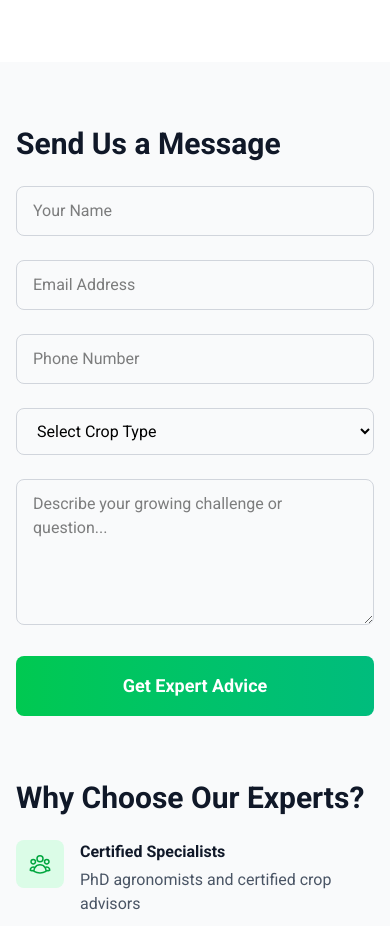
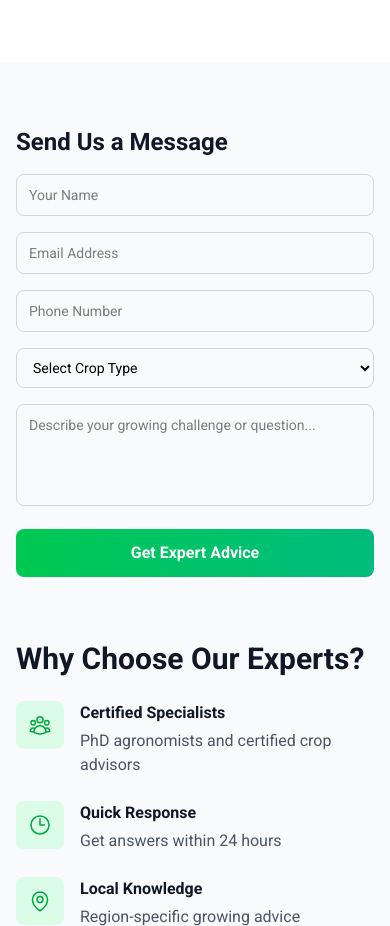
Before and after one commit to mohamed-samir-dev/Greenline, a Next.js app: page /contact in a window 390 px wide. Shown: the part 1180-2106 px from the top of the page. Built offline with nearby package versions, Linux system fonts and the light colour scheme; no server answers.

Commit message:
feat: build comprehensive contact form with validation

```diff
--- a/app/contact/components/ContactForm.tsx
+++ b/app/contact/components/ContactForm.tsx
@@ -20,15 +20,15 @@ export default function ContactForm() {
 
   return (
     <motion.div {...fadeInUp}>
-      <h2 className="text-3xl font-bold text-gray-900 mb-6">Send Us a Message</h2>
-      <form onSubmit={handleSubmit} className="space-y-6">
-        <div className="grid md:grid-cols-2 gap-6 text-black">
+      <h2 className="text-2xl sm:text-3xl font-bold text-gray-900 mb-4 sm:mb-6">Send Us a Message</h2>
+      <form onSubmit={handleSubmit} className="space-y-4 sm:space-y-6">
+        <div className="grid grid-cols-1 sm:grid-cols-2 gap-4 sm:gap-6 text-black">
           <input
             type="text"
             placeholder="Your Name"
             value={formData.name}
             onChange={(e) => setFormData({...formData, name: e.target.value})}
-            className="w-full px-4 py-3 border border-gray-300 rounded-lg focus:ring-2 focus:ring-green-500 focus:border-transparent"
+            className="w-full px-3 sm:px-4 py-2.5 sm:py-3 border border-gray-300 rounded-lg focus:ring-2 focus:ring-green-500 focus:border-transparent text-sm sm:text-base"
             required
           />
           <input
@@ -36,22 +36,22 @@ export default function ContactForm() {
             placeholder="Email Address"
             value={formData.email}
             onChange={(e) => setFormData({...formData, email: e.target.value})}
-            className="w-full px-4 py-3 border border-gray-300 rounded-lg focus:ring-2 focus:ring-green-500 focus:border-transparent"
+            className="w-full px-3 sm:px-4 py-2.5 sm:py-3 border border-gray-300 rounded-lg focus:ring-2 focus:ring-green-500 focus:border-transparent text-sm sm:text-base"
             required
           />
         </div>
-        <div className="grid md:grid-cols-2 gap-6 text-black">
+        <div className="grid grid-cols-1 sm:grid-cols-2 gap-4 sm:gap-6 text-black">
           <input
             type="tel"
             placeholder="Phone Number"
             value={formData.phone}
             onChange={(e) => setFormData({...formData, phone: e.target.value})}
-            className="w-full px-4 py-3 border border-gray-300 rounded-lg focus:ring-2 focus:ring-green-500 focus:border-transparent"
+            className="w-full px-3 sm:px-4 py-2.5 sm:py-3 border border-gray-300 rounded-lg focus:ring-2 focus:ring-green-500 focus:border-transparent text-sm sm:text-base"
           />
           <select
             value={formData.cropType}
             onChange={(e) => setFormData({...formData, cropType: e.target.value})}
-            className="w-full px-4 py-3 border border-gray-300 rounded-lg focus:ring-2 focus:ring-green-500 focus:border-transparent"
+            className="w-full px-3 sm:px-4 py-2.5 sm:py-3 border border-gray-300 rounded-lg focus:ring-2 focus:ring-green-500 focus:border-transparent text-sm sm:text-base"
           >
             <option value="">Select Crop Type</option>
             <option value="vegetables">Vegetables</option>
@@ -65,15 +65,15 @@ export default function ContactForm() {
           placeholder="Describe your growing challenge or question..."
           value={formData.message}
           onChange={(e) => setFormData({...formData, message: e.target.value})}
-          rows={5}
-          className="w-full text-black px-4 py-3 border border-gray-300 rounded-lg focus:ring-2 focus:ring-green-500 focus:border-transparent"
+          rows={4}
+          className="w-full text-black px-3 sm:px-4 py-2.5 sm:py-3 border border-gray-300 rounded-lg focus:ring-2 focus:ring-green-500 focus:border-transparent text-sm sm:text-base resize-none"
           required
         />
         <motion.button
           type="submit"
           whileHover={{ scale: 1.02 }}
           whileTap={{ scale: 0.98 }}
-          className="w-full bg-linear-to-r from-green-500 to-emerald-500 text-white py-4 rounded-lg font-semibold text-lg hover:shadow-lg transition-all"
+          className="w-full bg-linear-to-r from-green-500 to-emerald-500 text-white py-3 sm:py-4 rounded-lg font-semibold text-base sm:text-lg hover:shadow-lg transition-all"
         >
           Get Expert Advice
         </motion.button>
```
